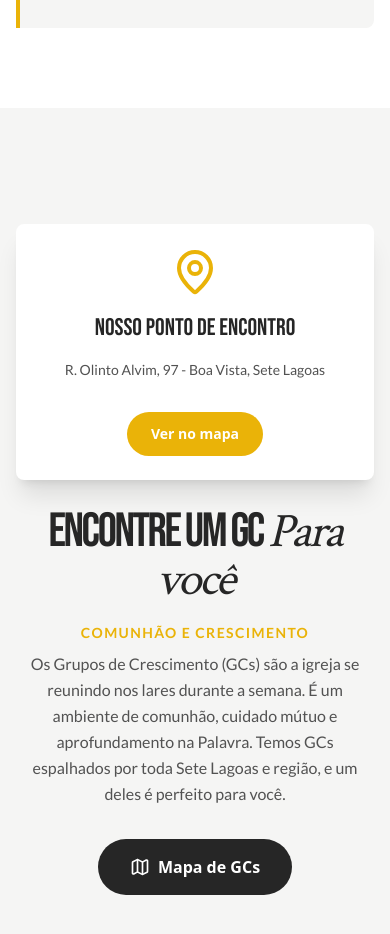
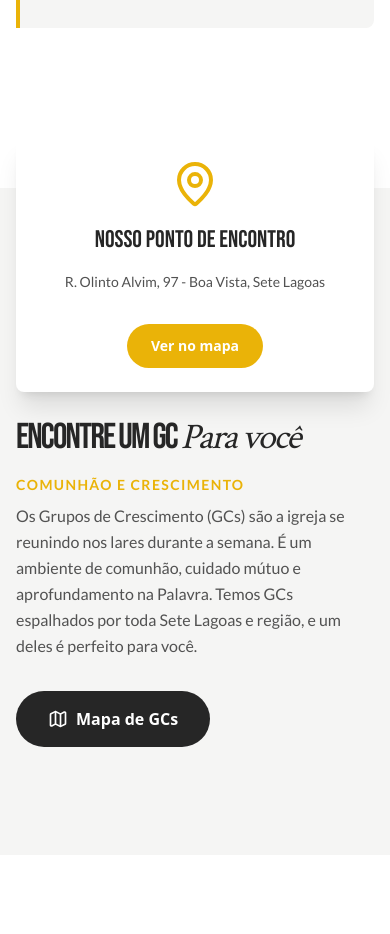
Before and after one commit to mateussantoos/lagoinha-sete-lagoas, a Next.js app: page / in a window 390 px wide. Shown: the part 2354-3288 px from the top of the page. Built offline with nearby package versions, Linux system fonts and the light colour scheme.

Commit message:
fix: ajustes de estilo no componente GcSection, incluindo margens e tamanhos de fonte

```diff
--- a/src/components/sections/home/GcSection.tsx
+++ b/src/components/sections/home/GcSection.tsx
@@ -54,9 +54,9 @@ const floatingCardVariants: Variants = {
 
 export const GcSection = () => {
   return (
-    <section className=" bg-stone-100 dark:bg-neutral-900 pt-32 pb-16  lg:mt-45 md:py-5 relative">
+    <section className=" bg-stone-100 dark:bg-neutral-900 mt-40 pb-5 lg:mt-45 md:py-5 relative">
       <motion.div
-        className="max-w-screen-2xl mx-auto px-4 sm:px-6 lg:px-8 flex flex-col lg:flex-row justify-center items-center gap-16 lg:gap-24"
+        className="max-w-screen-2xl mx-auto px-4 sm:px-6 lg:px-8 flex flex-col lg:flex-row justify-center items-center gap-16 lg:gap-24 -translate-y-10 md:translate-y-0"
         initial="hidden"
         whileInView="visible"
         viewport={{ once: true, amount: 0.2 }}
@@ -138,16 +138,16 @@ export const GcSection = () => {
 
         {/* --- Coluna de Texto (Direita) --- */}
         <motion.div
-          className="w-full lg:w-8/12 text-center lg:text-left md:pl-40 -translate-y-12"
+          className="w-full lg:w-8/12  lg:text-left md:pl-40 -translate-y-12"
           variants={itemVariants}
         >
-          <h2 className="font-bebas text-5xl sm:text-6xl md:text-7xl leading-none tracking-tighter text-neutral-800 dark:text-neutral-100 mb-4 ">
+          <h2 className="font-bebas text-4xl sm:text-6xl md:text-7xl leading-none tracking-tighter text-neutral-800 dark:text-neutral-100 mb-4 ">
             Encontre um GC <i className=" font-crimson-text">Para você</i>
           </h2>
           <span className="font-lato font-bold text-sm tracking-widest uppercase text-primary mb-2 inline-block">
             Comunhão e Crescimento
           </span>
-          <p className="font-lato text-neutral-600 dark:text-neutral-400 text-base md:text-lg max-w-2xl mx-auto lg:mx-0 leading-relaxed mb-8">
+          <p className="font-lato text-neutral-600 dark:text-neutral-400  lg:text-left text-base md:text-lg max-w-2xl mx-auto lg:mx-0 leading-relaxed mb-8">
             Os Grupos de Crescimento (GCs) são a igreja se reunindo nos lares
             durante a semana. É um ambiente de comunhão, cuidado mútuo e
             aprofundamento na Palavra. Temos GCs espalhados por toda Sete Lagoas
```
